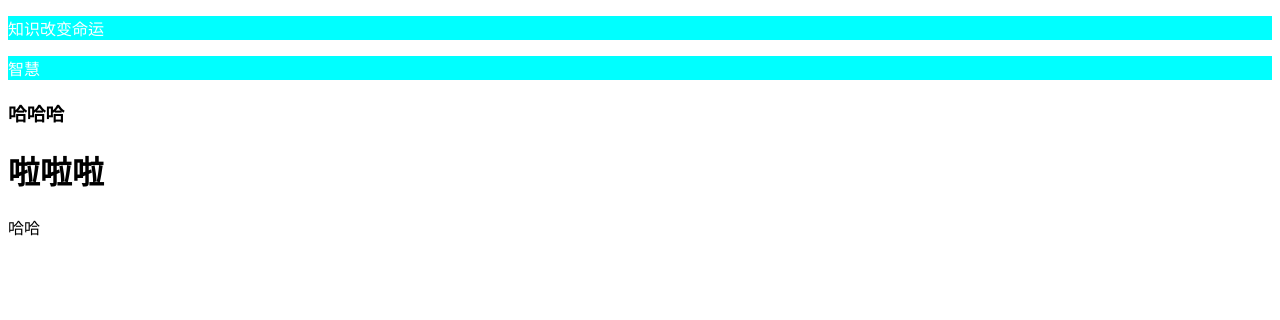
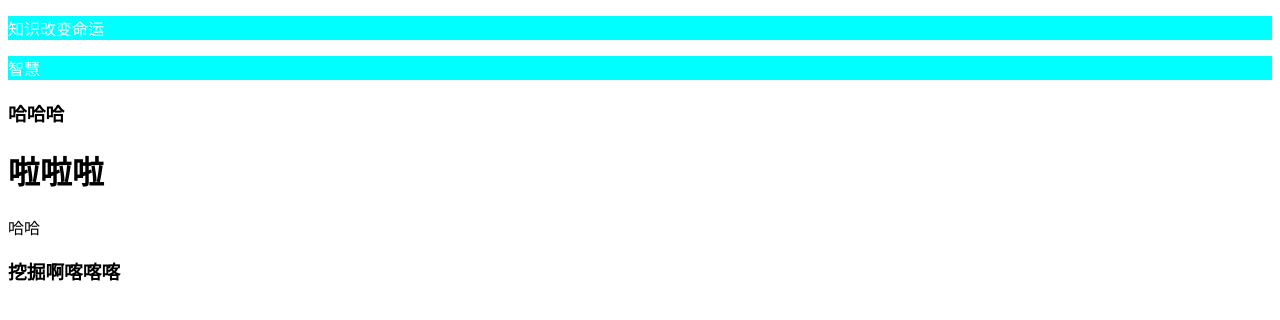
Before and after one commit to long-only/project12, a plain HTML site: page index.html in a window 1280 px wide. Drawn offline with Linux system fonts and the light colour scheme.

Commit message:
upadete index.html h3

```diff
--- a/index.html
+++ b/index.html
@@ -15,5 +15,6 @@
     <h3>哈哈哈</h3>
     <h1>啦啦啦</h1>
     <div>哈哈</div>
+    <h3>挖掘啊喀喀喀</h3>
 </body>
 </html>
```
